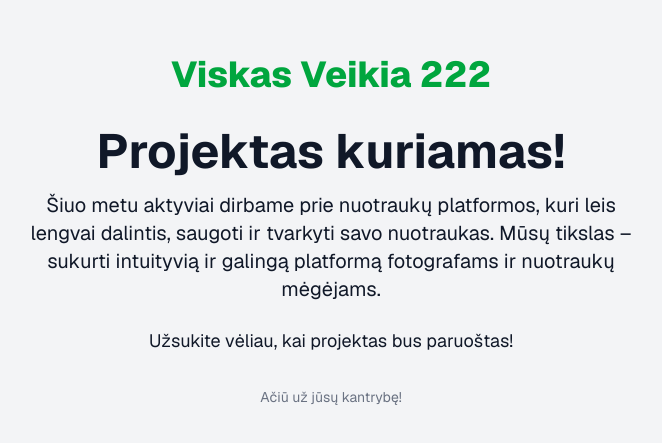
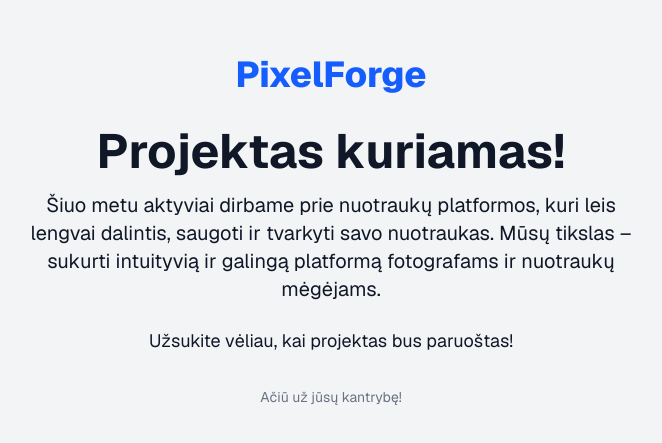
Before and after one commit to Shedou85/photo-platform, a Next.js app: page / in a window 1280 px wide. Shown: the part 169-612 px from the top of the page, without its empty margins (309-971 px from the left). Built offline with nearby package versions, Linux system fonts and the light colour scheme.

Commit message:
feat: restore original brand name and color

```diff
--- a/app/page.tsx
+++ b/app/page.tsx
@@ -5,9 +5,7 @@ export default function Home() {
     <div className="flex min-h-screen items-center justify-center bg-gray-100 font-sans text-gray-900 dark:bg-gray-900 dark:text-gray-100">
       <main className="flex flex-col items-center justify-center p-8 text-center max-w-2xl">
         {/* Removed: Image component */}
-        <h2 className="text-4xl font-extrabold text-green-600 mb-8">
-          Viskas Veikia 222
-        </h2>{" "}
+        <h2 className="text-4xl font-extrabold text-blue-600 mb-8">PixelForge</h2>{" "}
         {/* Added PixelForge text */}
         <h1 className="text-5xl font-bold mb-4">Projektas kuriamas!</h1>
         <p className="text-xl mb-6">
```
